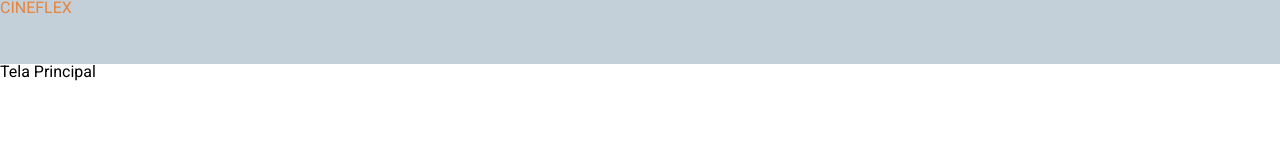
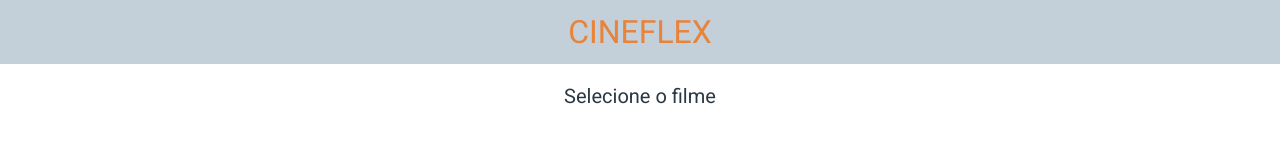
Before and after one commit to Fekete-Bruno/cineflex, a React app: page / in a window 1280 px wide. Built offline with nearby package versions, Linux system fonts and the light colour scheme.

Commit message:
started Header and MainScreen

```diff
--- a/src/components/Header/Header.js
+++ b/src/components/Header/Header.js
@@ -2,8 +2,6 @@ import "./style.css"
 
 export default function Header(){
     return(
-        <header>
-            CINEFLEX
-        </header>
+        <div className="header">CINEFLEX</div>
     );
 }
--- a/src/components/Header/style.css
+++ b/src/components/Header/style.css
@@ -1,4 +1,4 @@
-header{
+.header{
     display: flex;
     align-items: center;
     justify-content: center;
@@ -6,5 +6,4 @@ header{
     font-size: 4vh;
     color: rgba(232, 131, 58, 1);
     background-color: rgba(195, 207, 217, 1);
-
 }
--- a/src/components/MainScreen.js
+++ b/src/components/MainScreen.js
@@ -1,7 +1,7 @@
 export default function MainScreen(){
     return(
-        <div>
-            Tela Principal
+        <div className="inner-screen-header">
+            Selecione o filme
         </div>
     );
 }
--- a/src/css/style.css
+++ b/src/css/style.css
@@ -1,5 +1,14 @@
 @import url('https://fonts.googleapis.com/css2?family=Roboto:ital,wght@0,400;0,700;1,400;1,700&display=swap');
 
-body{
+.root{
     font-family: 'Roboto', sans-serif;
 }
+
+.inner-screen-header{
+    height: 8vh;
+    display: flex;
+    align-items: center;
+    justify-content: center;
+    color: rgba(41, 56, 69, 1);
+    font-size: 2.5vh;
+}
```
